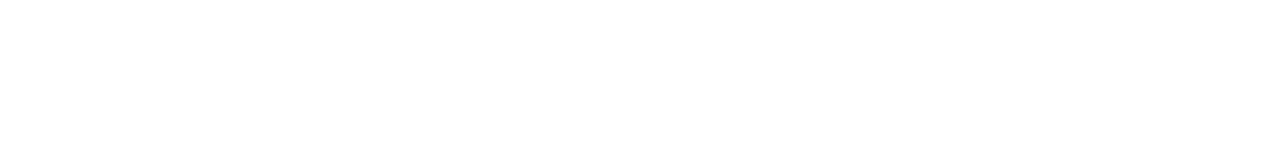
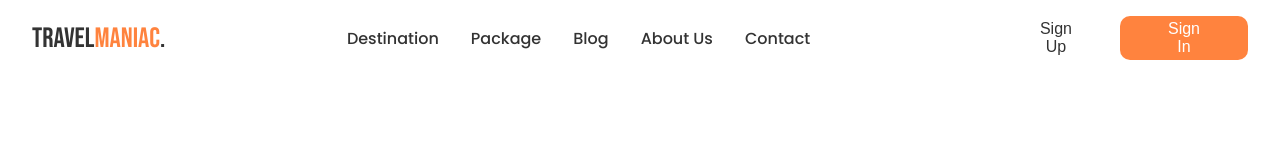
Before and after one commit to Retro-Markz/Landing_One, a plain HTML site: page index.html in a window 1280 px wide. Drawn offline with nearby package versions, Linux system fonts and the light colour scheme.

Commit message:
update css
update media query

```diff
--- a/style.css
+++ b/style.css
@@ -60,7 +60,6 @@ nav {
 
 .navLinks {
   position: absolute;
-
   left: 0;
   width: 100%;
   padding: 2rem;
@@ -96,19 +95,81 @@ nav {
 
 @media (width > 768px) {
   nav {
+    margin: 16px;
     position: static;
     padding-block: 2rem 0;
     padding-inline: 1rem;
-    max-width: 100%;
+    max-width: 95%;
     margin-inline: auto;
     display: flex;
     justify-content: space-between;
     gap: 2rem;
   }
-
   .navBar {
     flex: 1;
     padding: 0;
     background-color: transparent;
   }
+
+  .navlogo a {
+    color: var(--text-dark);
+  }
+
+  .navlogo a span {
+    color: var(--primary-color);
+  }
+
+  .menuIcon {
+    display: none;
+  }
+  .navLinks {
+    position: static;
+    padding: 0;
+    flex-direction: row;
+    background-color: transparent;
+    transform: none;
+  }
+
+  .navLinks a {
+    padding-block: 5px;
+    color: var(--text-dark);
+    border-bottom: 4px solid transparent;
+  }
+
+  .navLinks a:hover {
+    border-color: var(--primary-color);
+  }
+
+  .navCta {
+    display: flex;
+  }
+
+  .navCta .btn {
+    padding: 4px 48px;
+    outline: none;
+    border: none;
+    font-size: 16px;
+    border-radius: 10px;
+    transition: 0.3s;
+    cursor: pointer;
+  }
+
+  .signUp {
+    color: var(--text-dark);
+    background-color: transparent;
+  }
+
+  .signUp:hover {
+    color: var(--primary-color);
+  }
+
+  .signIn {
+    color: var(--white);
+    background-color: var(--primary-color);
+    transition: 0.3s;
+  }
+
+  .signIn:hover {
+    background-color: var(--primary-color-dark);
+  }
 }
```
